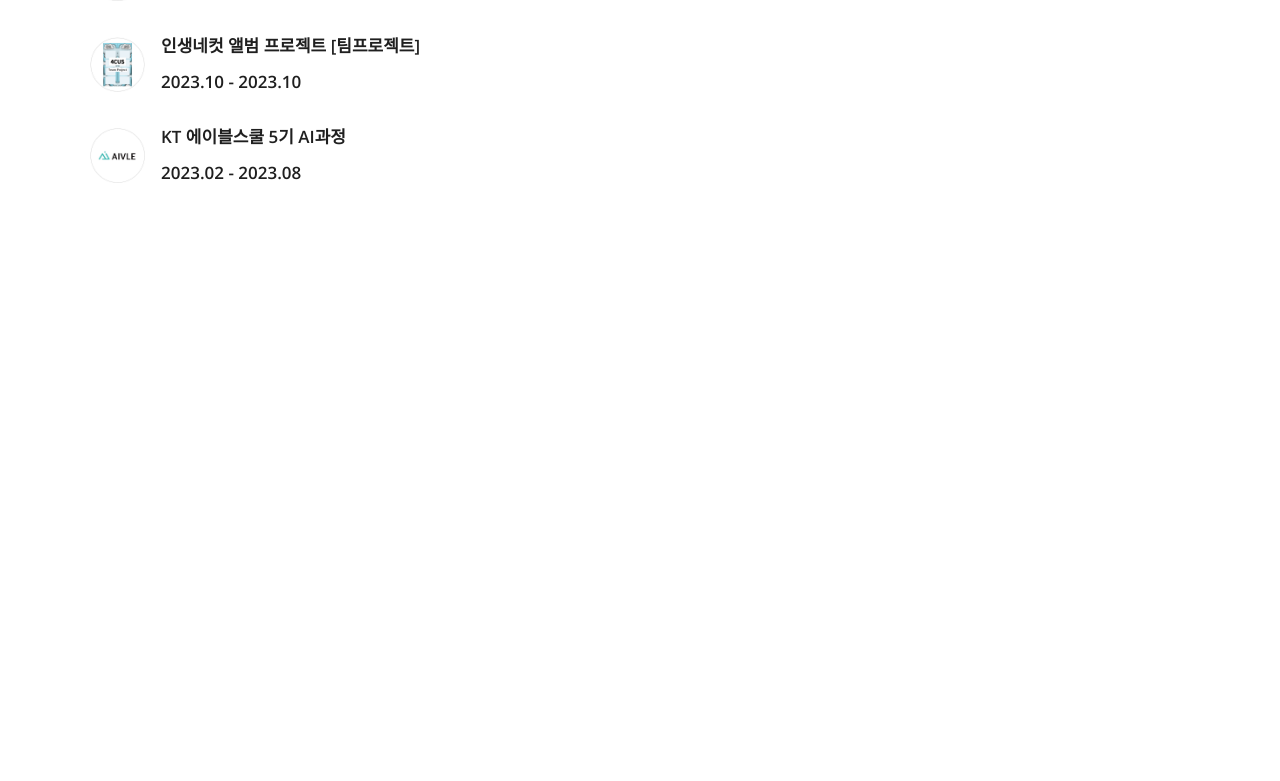
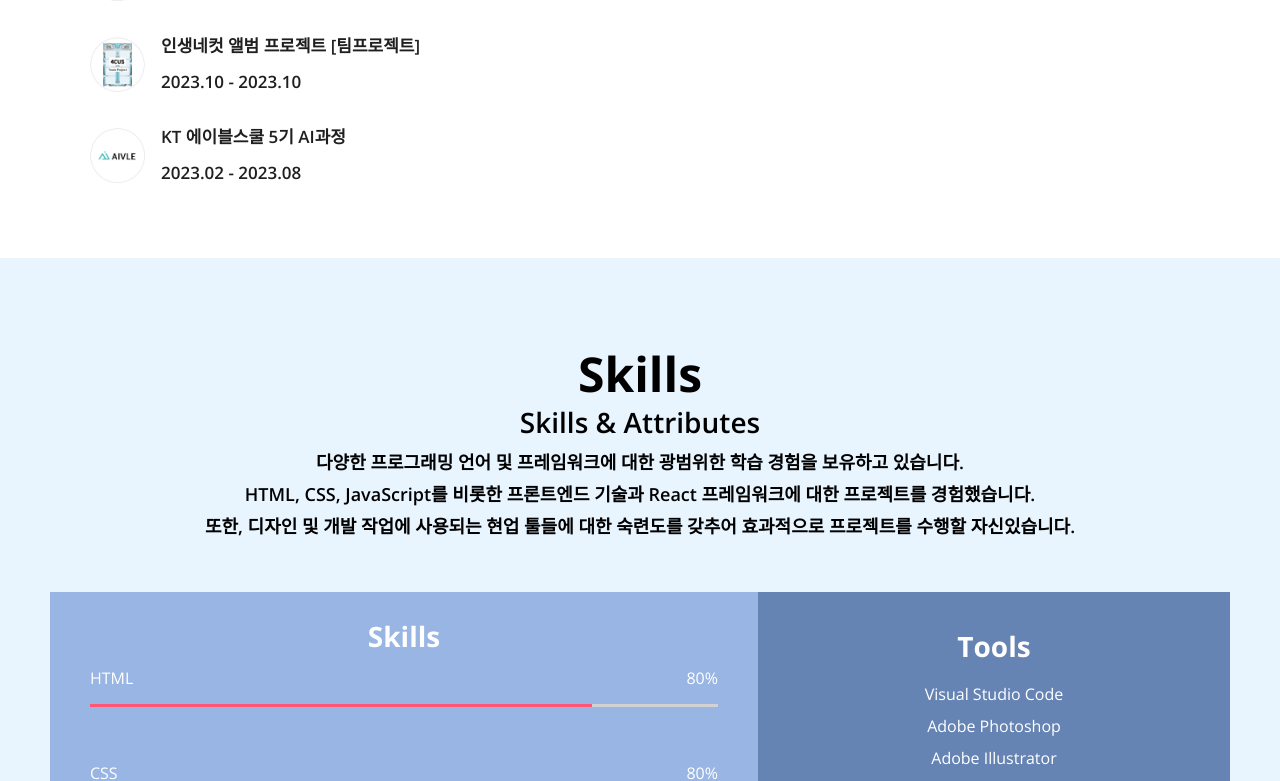
Before and after one commit to siwon99/Typescript_Portfolio, a React (Vite) app: page / in a window 1280 px wide. Shown: the part 2009-2790 px from the top of the page. Before the commit the page ends 2267 px from the top, so only its background shows below. Built offline with nearby package versions, Linux system fonts and the light colour scheme; a web font is replaced by a local one.

Commit message:
Feat: Skills 추가

```diff
--- /dev/null
+++ b/src/Skills/Skills.tsx
@@ -0,0 +1,74 @@
+import React from 'react';
+
+const Skills: React.FC = () => {
+  return (
+    <section id="skills" className="section">
+      <div className="section__container">
+        <h1>Skills</h1>
+        <h2>Skills & Attributes</h2>
+        <p>
+          다양한 프로그래밍 언어 및 프레임워크에 대한 광범위한 학습 경험을 보유하고 있습니다. <br />
+          HTML, CSS, JavaScript를 비롯한 프론트엔드 기술과 React 프레임워크에 대한 프로젝트를 경험했습니다. <br />
+          또한, 디자인 및 개발 작업에 사용되는 현업 툴들에 대한 숙련도를 갖추어 효과적으로 프로젝트를 수행할 자신있습니다. <br />
+        </p>
+        <div className="skillset">
+          <div className="skillset__left">
+            <h3 className="skillset__title"><b>Skills</b></h3>
+
+            <Skill name="HTML" percentage={80} />
+            <Skill name="CSS" percentage={80} />
+            <Skill name="JavaScript" percentage={70} />
+            <Skill name="React" percentage={60} />
+            <Skill name="TypeScript" percentage={50} />
+            <Skill name="Node.js" percentage={40} />
+            <Skill name="Firebase" percentage={40} />
+          </div>
+          <div className="skillset__right">
+            <div className="tools">
+              <h3 className="skillset__title"><b>Tools</b></h3>
+              <ul className="tools__list">
+                <li><span>Visual Studio Code</span></li>
+                <li><span>Adobe Photoshop</span></li>
+                <li><span>Adobe Illustrator</span></li>
+                <li><span>Github</span></li>
+                <li><span>Figma</span></li>
+                <li><span>Notion</span></li>
+                <li><span>Slack</span></li>
+              </ul>
+            </div>
+            <div className="etc">
+              <h3 className="skillset__title"><b>Etc</b></h3>
+              <ul className="etc__list">
+                <li><span>아이디어 제안/기획</span></li>
+                <li><span>협업 및 커뮤니케이션</span></li>
+                <li><span>지속적인 학습</span></li>
+                <li><span>반응형 웹 디자인에 대한 이해와 경험</span></li>
+              </ul>
+            </div>
+          </div>
+        </div>
+      </div>
+    </section>
+  );
+};
+
+interface SkillProps {
+  name: string;
+  percentage: number;
+}
+
+const Skill: React.FC<SkillProps> = ({ name, percentage }) => {
+  return (
+    <div className="skill">
+      <div className="skill__description">
+        <span>{name}</span>
+        <span>{percentage}%</span>
+      </div>
+      <div className="skill__bar">
+        <div className="skill__value" style={{ width: `${percentage}%` }}></div>
+      </div>
+    </div>
+  );
+};
+
+export default Skills;
--- a/src/main.tsx
+++ b/src/main.tsx
@@ -3,6 +3,7 @@ import ReactDOM from "react-dom/client";
 import Navbar from "./Navbar/Navbar.tsx";
 import Home from "./Home/Home.tsx";
 import About from "./About/About.tsx";
+import Skills from "./Skills/Skills.tsx";
 import "./main.css";
 
 ReactDOM.createRoot(document.getElementById("root")!).render(
@@ -10,5 +11,6 @@ ReactDOM.createRoot(document.getElementById("root")!).render(
     <Navbar />
     <Home />
     <About />
+    <Skills />
   </React.StrictMode>
 );
```
